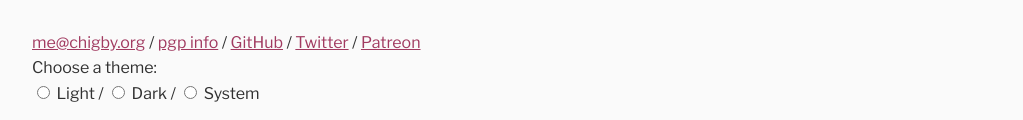
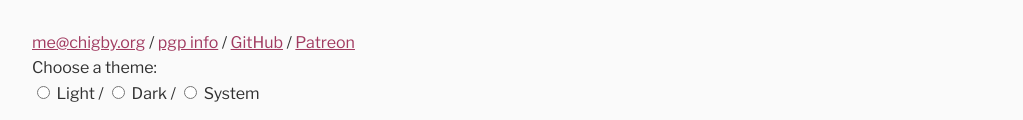
Before and after one commit to chigby/chigby.github.com, an Eleventy site: page src/index.njk in a window 1280 px wide. Shown: the part 1100-1220 px from the top of the page, without its empty margins (128-1151 px from the left). Built offline with nearby package versions, Linux system fonts and the light colour scheme; Eleventy itself is replaced by a stand-in of ours; files that its build step writes are made by us from their sources.

Commit message:
Remove twitter link

```diff
--- a/src/index.njk
+++ b/src/index.njk
@@ -88,9 +88,6 @@ preloads:
         <li><a href="chigby.txt">pgp info</a></li>
         <li><a href="http://github.com/chigby">GitHub</a></li>
         <li>
-            <a href="http://twitter.com/nullsurface">Twitter</a>
-        </li>
-        <li>
             <a href="http://patreon.com/nintharchive">Patreon</a>
         </li>
     </ul>
```
Also changed, not shown: docs/index.html.
